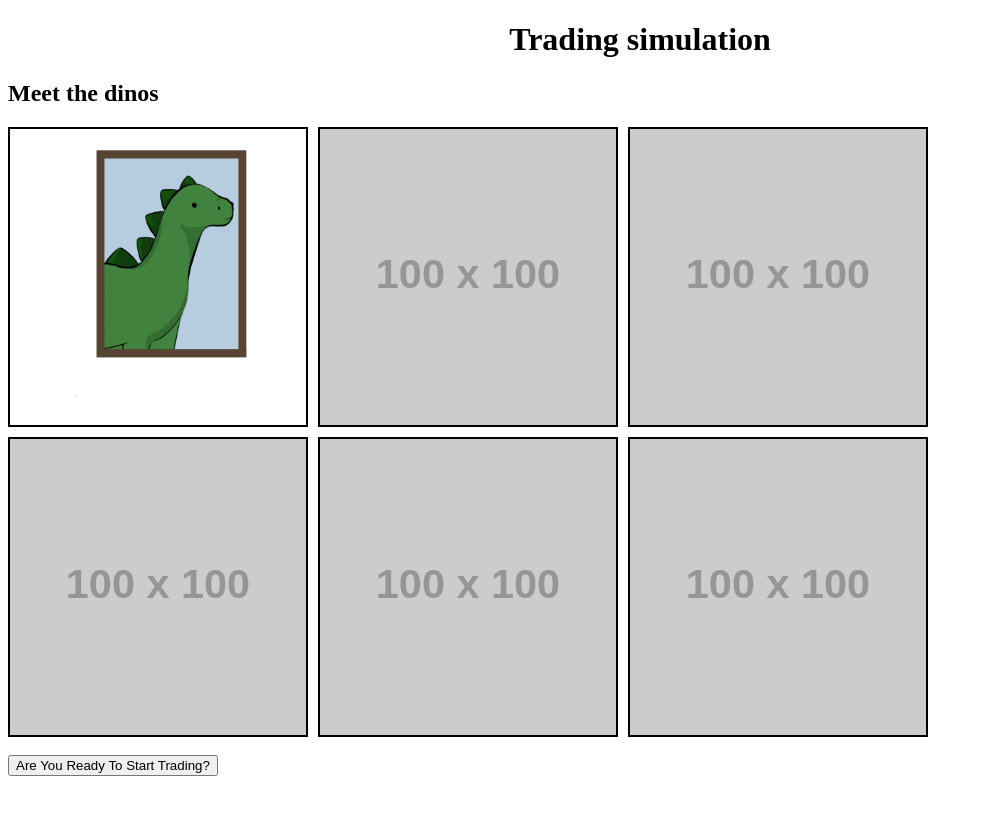
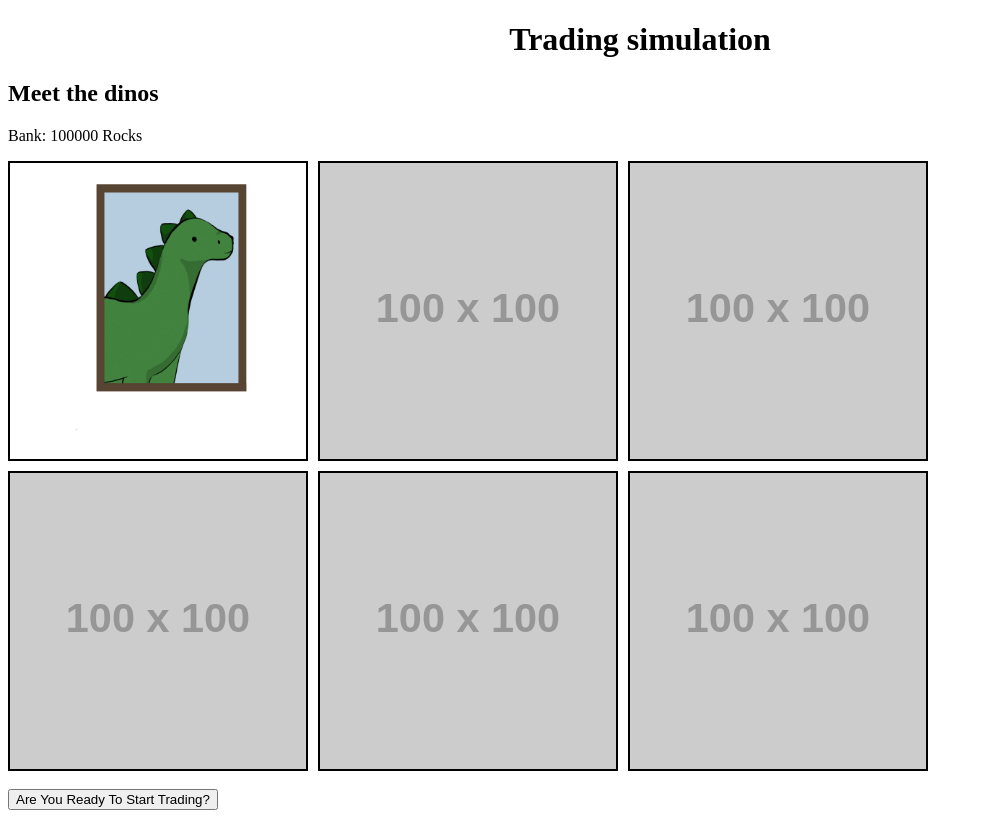
Before and after one commit to lucky-legend55/Dino-trading-simulation, a plain HTML site: page index.html in a window 1280 px wide. Both pictures are taken after a click on the button "Press Here to Start". Shown: the whole page, without its empty margins (0-983 px from the left). Drawn offline with Linux system fonts and the light colour scheme; placeholder pictures from the web are drawn by us.

Commit message:
added bank on screen2

```diff
--- a/index.html
+++ b/index.html
@@ -13,6 +13,7 @@
 
         <div id="intro" hidden>
             <h2>Meet the dinos</h2>
+            <p id="screen2bank"></p>
             <div class="grid">
                 <div class="box" onclick="openPopup('Lewis The Lazy Dinosaur')">
                     <img src="/imgs/Lewis.jpg" alt="Lewis">
--- a/scripts.js
+++ b/scripts.js
@@ -1,9 +1,11 @@
+let bank = 100000
 const startButton = document.getElementById("start"); //button from start page to dniosaur introduction
 const intros = document.getElementById("intro");
 
 startButton.addEventListener("click",function(){
     startButton.remove();
     intros.hidden = false;
+    const bank_amount = document.getElementById("screen2bank").innerText = `Bank: ${bank} Rocks`
 });
 
 const to_simulate = document.getElementById("to_trading"); //button from dinosaur intro to simulation
```
